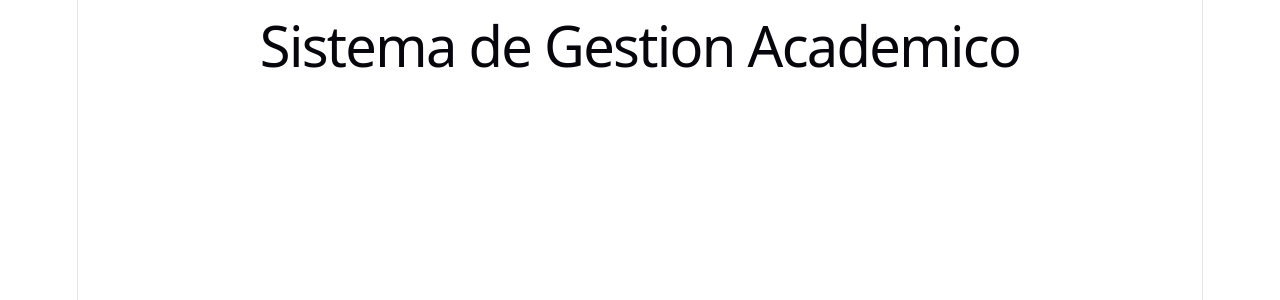
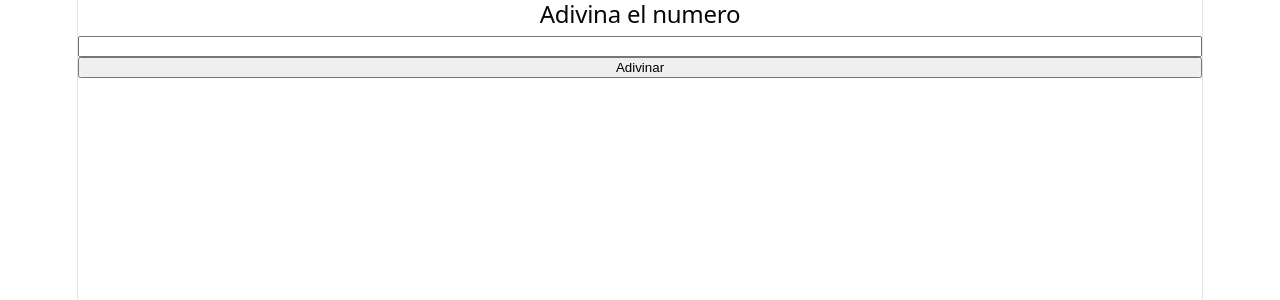
Before and after one commit to LautaroGahn-cp/Proyecto-SGA, a React (Vite) app in the folder SGA/vite-project/: page / in a window 1280 px wide. Shown: the top 300 px of the page. Built offline with nearby package versions, Linux system fonts and the light colour scheme.

Commit message:
Clase 28: Hooks de estado

```diff
--- a/SGA/vite-project/src/App.jsx
+++ b/SGA/vite-project/src/App.jsx
@@ -1,11 +1,40 @@
-import Titulo from "./componentes/Titulo"
+// import Titulo from "./componentes/Titulo"
+// import {Navbar} from "./componentes/Navbar"
+// import {Piepagina} from "./componentes/Piepagina"
+// import TarjetaAlumno from "./componentes/TarjetaAlumnos"
+
+import { Adivina } from "./componentes/ejemplos/Adivina"
+//import { Cambiartitulo } from "./componentes/ejemplos/Cambiartitulo"
+//import Incrementar from "./componentes/ejemplos/Incrementar"
 
 
 
 function App()
 {
   return(
-    <Titulo />
+    <>
+    {/* <Navbar />
+    <Titulo texto="Docentes"  color="magenta" />
+    <h2>Administracion de Alumnos</h2>
+    <TarjetaAlumno
+    nombre="Ana Lopez"
+    carrera="Programacion"
+    edad= "20"
+    />
+    <br />
+     <TarjetaAlumno
+    nombre="Juan Lopez"
+    carrera="Cocinero"
+    edad= "30"
+    />
+    <br />
+    <Piepagina /> */}
+    {/*</Incrementar> */}
+
+    {/* <Cambiartitulo /> */}
+
+    <Adivina />
+    </>
   )
 }
 
--- /dev/null
+++ b/SGA/vite-project/src/componentes/Navbar.jsx
@@ -0,0 +1,10 @@
+export function Navbar (){
+    return(
+        <nav>
+            <a href="#">Inicio</a>
+            <a href="#">Alumno</a>
+        </nav>
+    )
+}
+
+//export default Navbar
--- /dev/null
+++ b/SGA/vite-project/src/componentes/Piepagina.jsx
@@ -0,0 +1,9 @@
+export function Piepagina(){
+    return(
+        <footer>
+            Derechos reservados de la pagina.
+        </footer>
+    )
+}
+
+// export default Piepagina
--- /dev/null
+++ b/SGA/vite-project/src/componentes/TarjetaAlumnos.jsx
@@ -0,0 +1,11 @@
+function TarjetaAlumno({nombre, carrera, edad}){
+    return(
+        <article>
+            <h2>{nombre}</h2>
+            <p>{carrera}</p>
+            <p>{edad}</p>
+        </article>
+    )
+}
+
+export default TarjetaAlumno
--- a/SGA/vite-project/src/componentes/Titulo.jsx
+++ b/SGA/vite-project/src/componentes/Titulo.jsx
@@ -1,6 +1,6 @@
-function Titulo(){
+function Titulo({texto, color}){
     return(
-        <h1>Sistema de Gestion Academico</h1>
+        <h1 style={{color}}>{texto}</h1>
     )
 }
 
--- /dev/null
+++ b/SGA/vite-project/src/componentes/ejemplos/Adivina.jsx
@@ -0,0 +1,34 @@
+import { useState } from "react";
+
+export function Adivina(){
+    const [seleccion, setSeleccion] = useState ("")
+    const [resultado, setResultado] = useState ("")
+
+    function sortear(){
+        const ganador = Math.floor(Math.random()* 10) + 1
+        const elegido = Number(seleccion)
+
+        if (seleccion === " "){
+            setResultado("Ingresa un numero")
+            return
+        }
+        if (elegido < 1 || elegido > 10){
+            setResultado("ingresa un numero entre 1 y 10")
+            return
+        }
+        if (elegido === ganador){
+            setResultado(`Ganaste. Salio ${ganador} y elegiste ${elegido}`)
+        } else{
+            setResultado(`Perdiste. Salio ${ganador} y elegiste ${elegido}`)
+        }
+    }
+
+    return(
+        <>
+        <h2>Adivina el numero</h2>
+        <input type="number" value={seleccion} onChange={(e) => setSeleccion(e.target.value)} />
+        <button onClick={sortear}>Adivinar</button>
+        <p>{resultado}</p>
+        </>
+    )
+}
--- /dev/null
+++ b/SGA/vite-project/src/componentes/ejemplos/Cambiartitulo.jsx
@@ -0,0 +1,15 @@
+import { useState } from "react";
+
+export function Cambiartitulo(){
+    const[titulo, setTitulo] = useState("Inicio")
+
+    return(
+        <>
+        <h2>{titulo}</h2>
+        <div style={{display: "flex", justifyContent: "center", gap: 10}}>
+            <button onClick={() => setTitulo("Alumnos")} style={{fontSize: "20px", color: "lightblue", padding: "5px"}}>Alumnos</button>
+            <button onClick={() => setTitulo("Docentes")} style={{fontSize: "20px", color: "lightblue", padding: "5px"}}>Docentes</button>
+        </div>
+        </>
+    )
+}
--- /dev/null
+++ b/SGA/vite-project/src/componentes/ejemplos/Incrementar.jsx
@@ -0,0 +1,27 @@
+import { useState } from "react"
+function Incrementar (){
+    const [contador, setContador] = useState(0)
+    const [mostrar, setMostrar] = useState(false)
+
+    function incremento (){
+        setContador(contador + 1)
+    }
+
+    function decremento(){
+        setContador(contador - 1)
+    }
+    return (
+        <>
+        <h1>Contador: {contador}</h1>
+        <div style={{display: "flex", justifyContent: "center", gap: 10}}>
+        <button onClick={incremento} style ={{width: "50px", height: "40px", fontSize: ""}}>+</button>
+        <button onClick={decremento} style ={{width: "50px", height: "40px", fontSize: ""}}>-</button>
+        </div>
+        <br />
+        <button onClick={() => setMostrar(!mostrar)}>Mostrar / Ocultar</button>
+        {mostrar && <p>Informacion Vicible</p>}
+        </>
+    )
+}
+
+export default Incrementar
```
